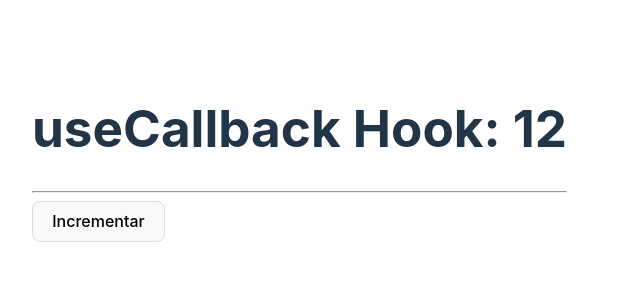
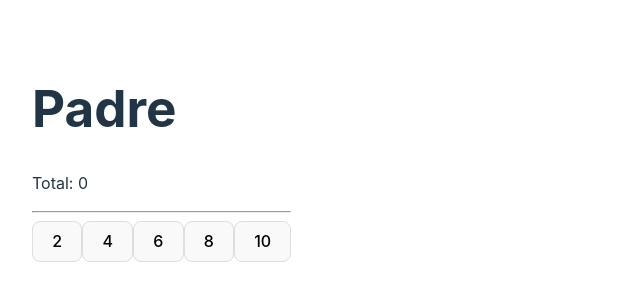
Before and after one commit to javiertapia/react-learn-hooks, a React (Vite) app: page / in a window 1280 px wide. Shown: the part 262-562 px from the top of the page, without its empty margins (0-640 px from the left). Built offline with nearby package versions, Linux system fonts and the light colour scheme.

Commit message:
[ADD] 7 - tarea memo

```diff
--- /dev/null
+++ b/src/07-tarea-memo/Hijo.tsx
@@ -0,0 +1,13 @@
+import { memo } from "react"
+
+type HijoProps = {
+    numero: number
+    incrementar: (n: number) => void
+}
+
+export const Hijo = memo(({numero, incrementar}: HijoProps) => {
+    console.log('Me volví a generar :(')
+    return (<>
+        <button onClick={() => incrementar(numero)}>{numero}</button>
+    </>)
+})
--- /dev/null
+++ b/src/07-tarea-memo/Padre.tsx
@@ -0,0 +1,25 @@
+import { useCallback, useState } from "react"
+import { Hijo } from "./Hijo"
+
+export function Padre(){
+
+    const numeros = [2,4,6,8,10]
+    const [valor, setValor] = useState(0)
+
+    const incrementar = useCallback((num: number) => setValor(oldValue => oldValue + num), [])
+
+    // const incrementar = (num: number) => {
+    //     setValor(valor + num)
+    // }
+
+    return (<>
+        <h1>Padre</h1>
+        <p>Total: {valor}</p>
+        <hr />
+        {numeros.map((numero: number) => (
+            <Hijo key={numero}
+                  numero={numero}
+                  incrementar={(numero) => incrementar(numero)} />
+        ))}
+    </>)
+}
--- a/src/main.tsx
+++ b/src/main.tsx
@@ -10,11 +10,12 @@ import ReactDOM from 'react-dom/client'
 // import { Layout } from './05-useLayoutEffect/Layout'
 // import { Memorize } from './06-memos/Memorize'
 // import { MemoHook } from './06-memos/MemoHook'
-import { CallbackHook } from './06-memos/CallbackHook'
+// import { CallbackHook } from './06-memos/CallbackHook'
+import { Padre } from './07-tarea-memo/Padre'
 import './index.css'
 
 ReactDOM.createRoot(document.getElementById('root') as HTMLElement).render(
   <React.StrictMode>
-    <CallbackHook />
+    <Padre />
   </React.StrictMode>,
 )
```
